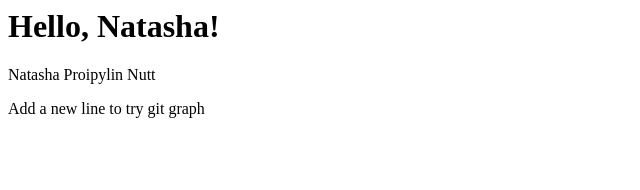
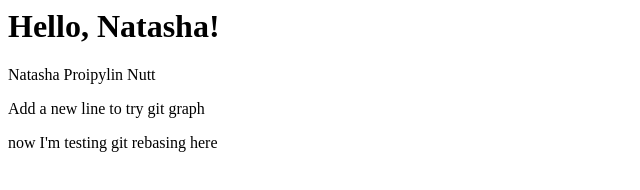
Before and after one commit to ParnRien/ParnRienkijkarn, a plain HTML site: page index.html in a window 1280 px wide. Shown: the whole page, without its empty margins (0-640 px from the left). Drawn offline with Linux system fonts and the light colour scheme.

Commit message:
add a paragraph in index.html

```diff
--- a/index.html
+++ b/index.html
@@ -1,3 +1,4 @@
 <h1>Hello, Natasha!</h1>
     <p>Natasha Proipylin Nutt</p>
         <div><span>Add a new line to try git graph</span></div>
+            <div><p>now I'm testing git rebasing here</p></div>
```
